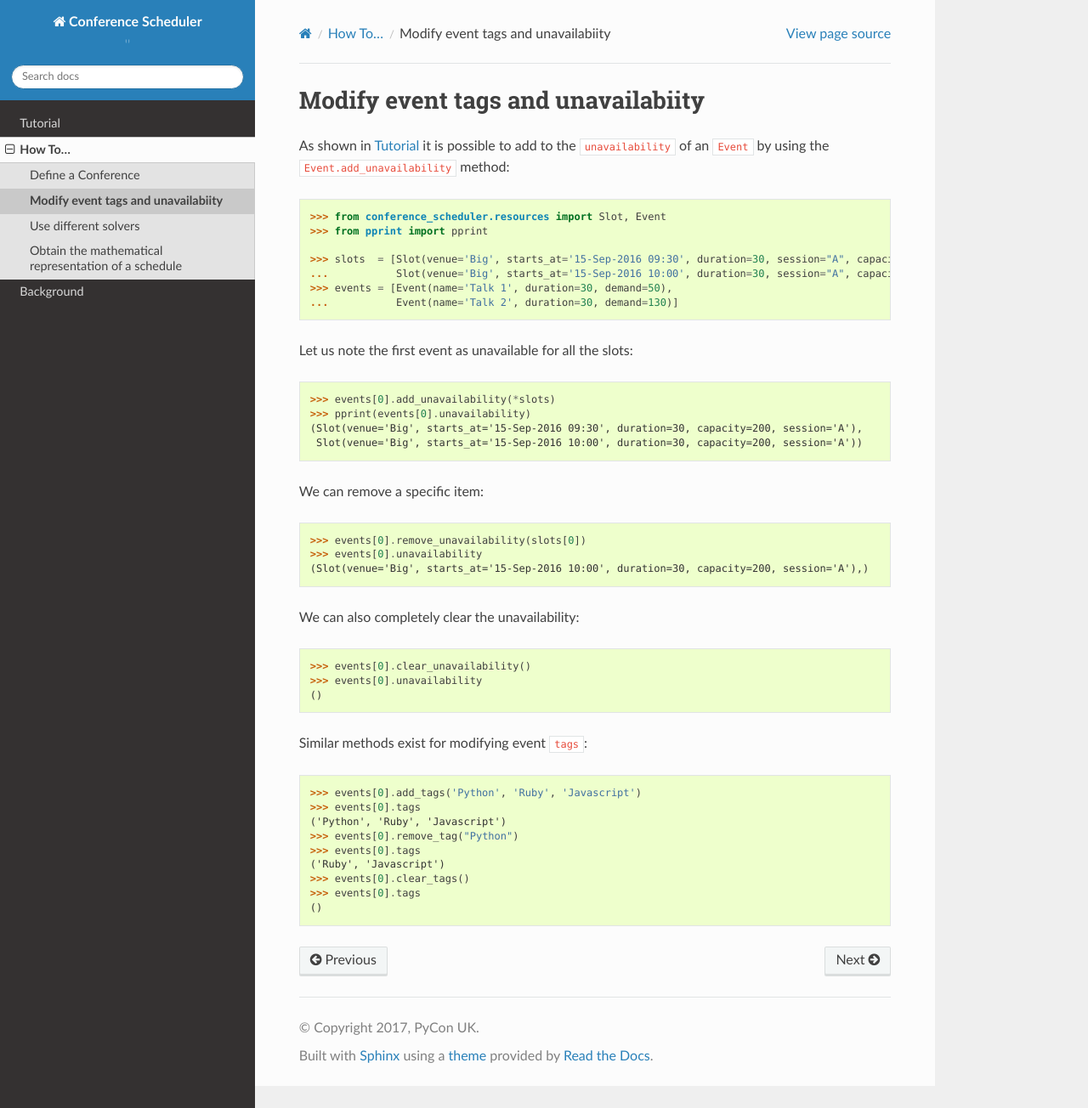
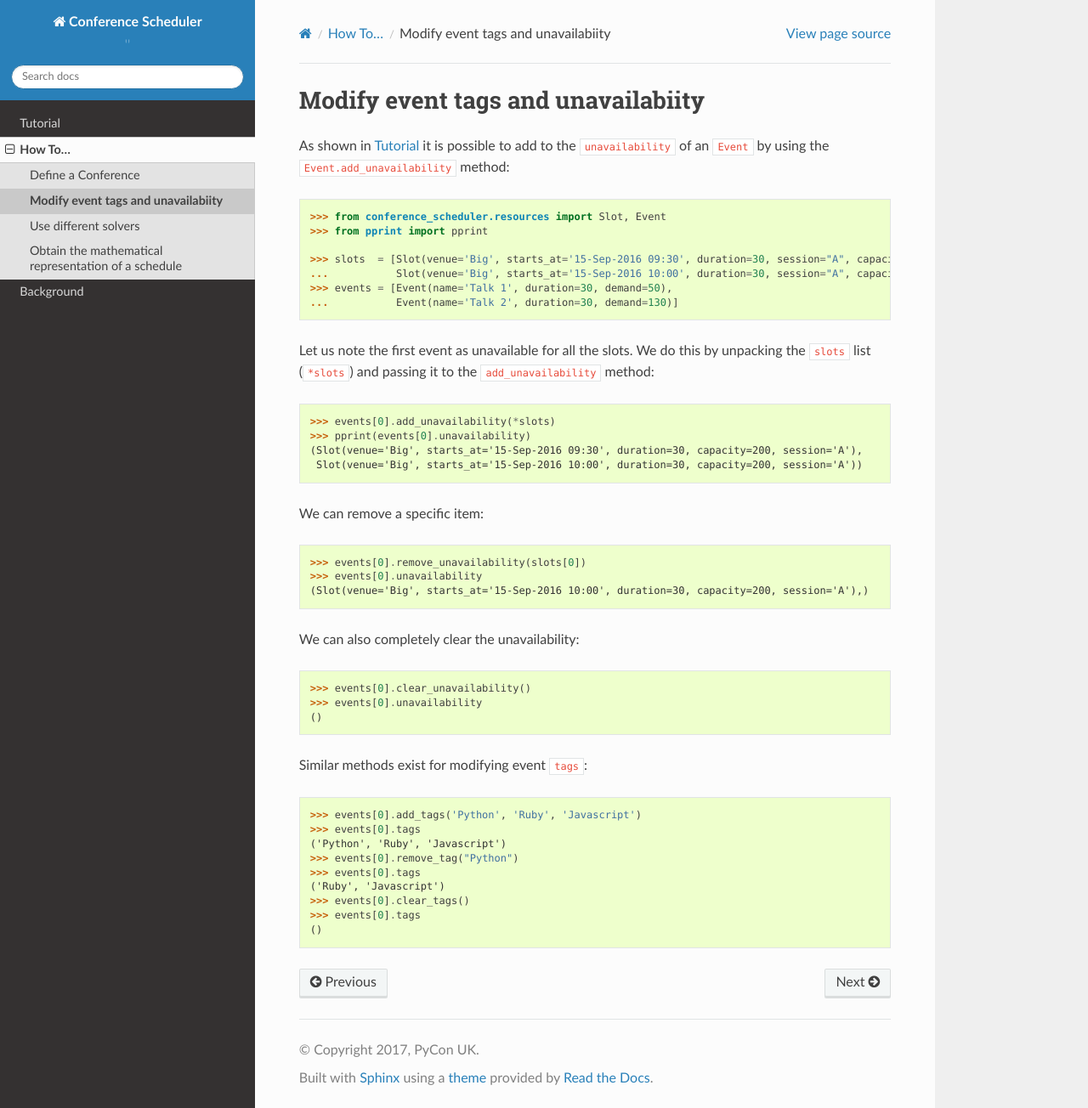
Before and after one commit to PyconUK/ConferenceScheduler, a Sphinx documentation site: the page built from docs/howto/modify_tags_and_unavailability.rst, in a window 1280 px wide and 1304 px high. Shown: the whole window at 85% size. Built offline with Sphinx 7.4.7 and the Read the Docs theme 2.0.0, drawn with Linux system fonts in a browser that asks for light colours.

Commit message:
Add a sentence about unpacking.

```diff
--- a/docs/howto/modify_tags_and_unavailability.rst
+++ b/docs/howto/modify_tags_and_unavailability.rst
@@ -12,7 +12,9 @@ of an :code:`Event` by using the :code:`Event.add_unavailability` method::
     >>> events = [Event(name='Talk 1', duration=30, demand=50),
     ...           Event(name='Talk 2', duration=30, demand=130)]
 
-Let us note the first event as unavailable for all the slots::
+Let us note the first event as unavailable for all the slots. We do this by
+unpacking the :code:`slots` list (:code:`*slots`) and passing it to the
+:code:`add_unavailability` method::
 
     >>> events[0].add_unavailability(*slots)
     >>> pprint(events[0].unavailability)
```
